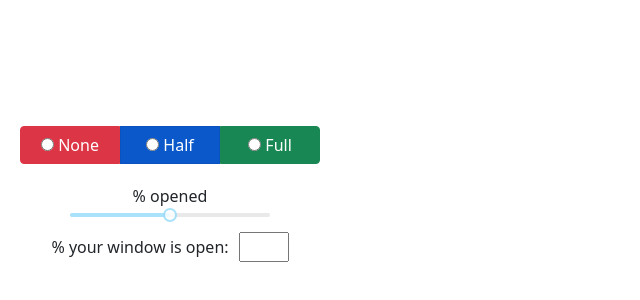
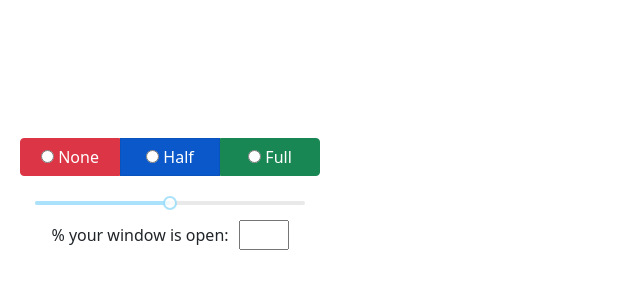
Before and after one commit to finnac/UIProject1SmartWindowTest, a React (Vite) app: page / in a window 1280 px wide. Shown: the part 206-506 px from the top of the page, without its empty margins (0-640 px from the left). Built offline with nearby package versions, Linux system fonts and the light colour scheme.

Commit message:
Adjusted slider width

```diff
--- a/src/components/ButtonOptions.jsx
+++ b/src/components/ButtonOptions.jsx
@@ -60,8 +60,7 @@ function ButtonOptions() {
           </label>
         ))}
       </div>
-      <div className="slider-container" style={{ width: '200px' }}>
-        <label>% opened</label>
+      <div className="slider-container" style={{ width: '270px' }}>
         <Slider min={0} max={100} value={sliderValue} onChange={handleSliderChange} />
       </div>
       <div className="text-input-container">
```
